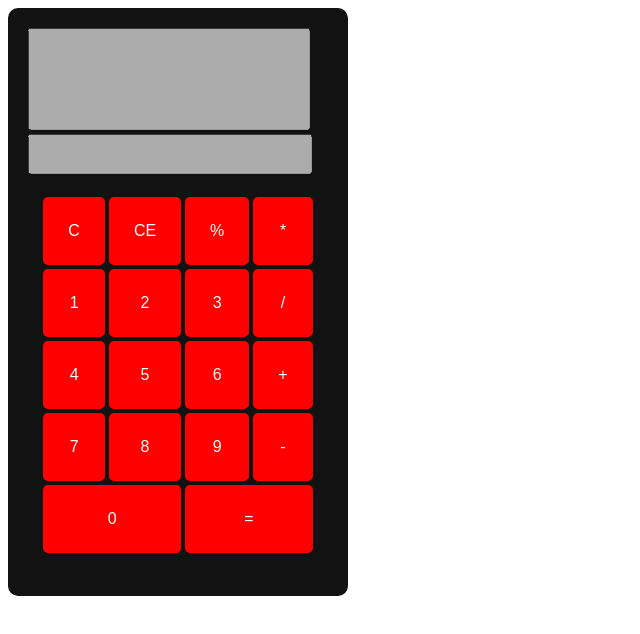
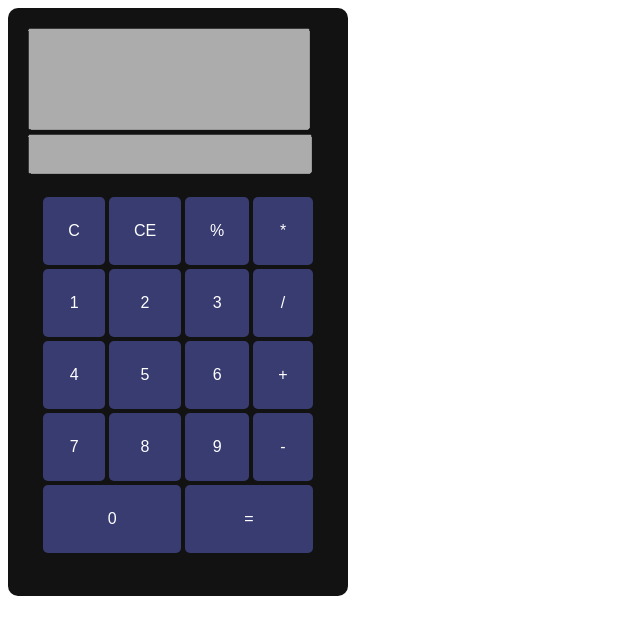
Before and after one commit to juniordesouza/calculator-vanilla-js-v2, a plain HTML site: page index.html in a window 1280 px wide. Shown: the whole page, without its empty margins (0-640 px from the left). Drawn offline with Linux system fonts and the light colour scheme.

Commit message:
Update style.css

```diff
--- a/style.css
+++ b/style.css
@@ -52,8 +52,7 @@
     font-size: 16px;
     border-radius: 5px;
     border: none;
-    /* ackground: rgba(115, 124, 255, 0.4); */
-    background: red;
+    background: rgba(115, 124, 255, 0.4);
     width: 100%;
     transition: ease 0.6s;
 }
```
